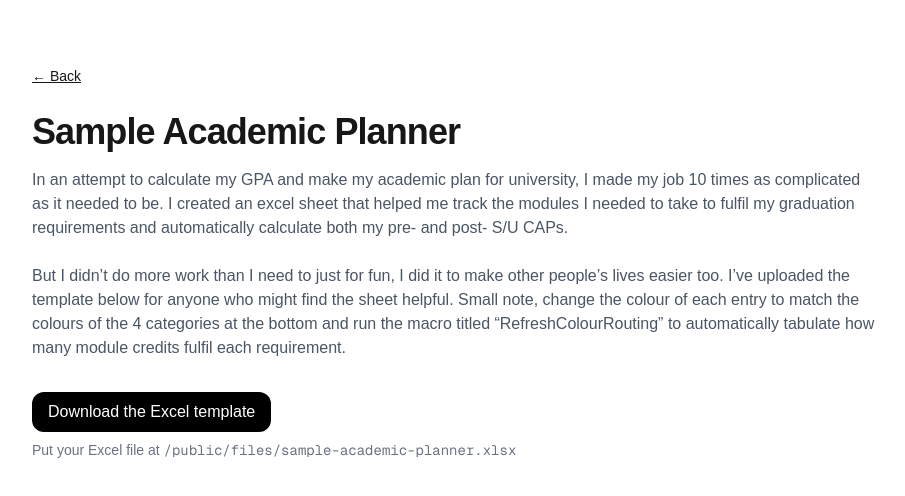
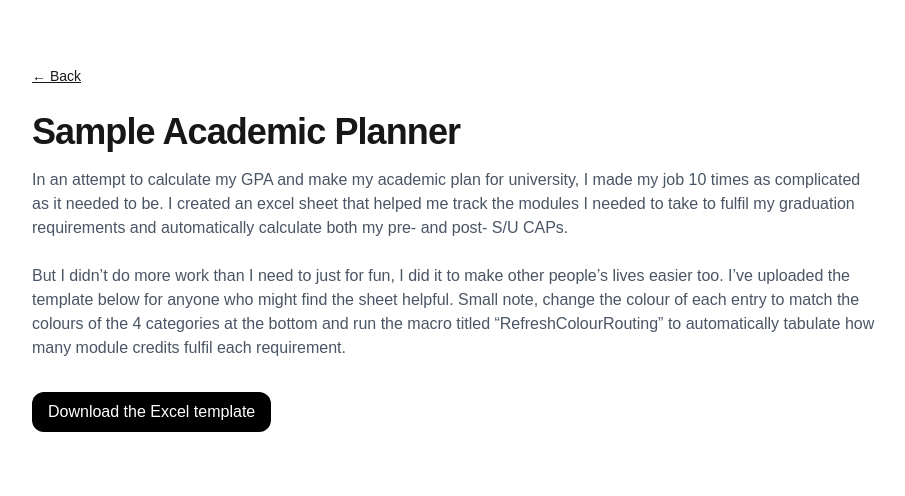
Before and after one commit to harenraj7/Personal-Website, a Next.js app: page /projects/academic-planner in a window 1280 px wide. Shown: the top 496 px of the page, without its empty margins (184-1089 px from the left). Built offline with nearby package versions, Linux system fonts and the light colour scheme.

Commit message:
inserted xlsm

```diff
--- a/app/projects/academic-planner/page.tsx
+++ b/app/projects/academic-planner/page.tsx
@@ -30,15 +30,11 @@ export default function AcademicPlannerPage() {
       <div className="mt-8">
         <a
           className="inline-block rounded-xl bg-black px-4 py-2 text-white"
-          href="/files/sample-academic-planner.xlsx"
+          href="/images/sample-acad-planner.xlsm"
           download
         >
           Download the Excel template
         </a>
-        <p className="mt-2 text-sm text-gray-500">
-          Put your Excel file at{" "}
-          <code className="font-mono">/public/files/sample-academic-planner.xlsx</code>
-        </p>
       </div>
     </main>
   );
```
